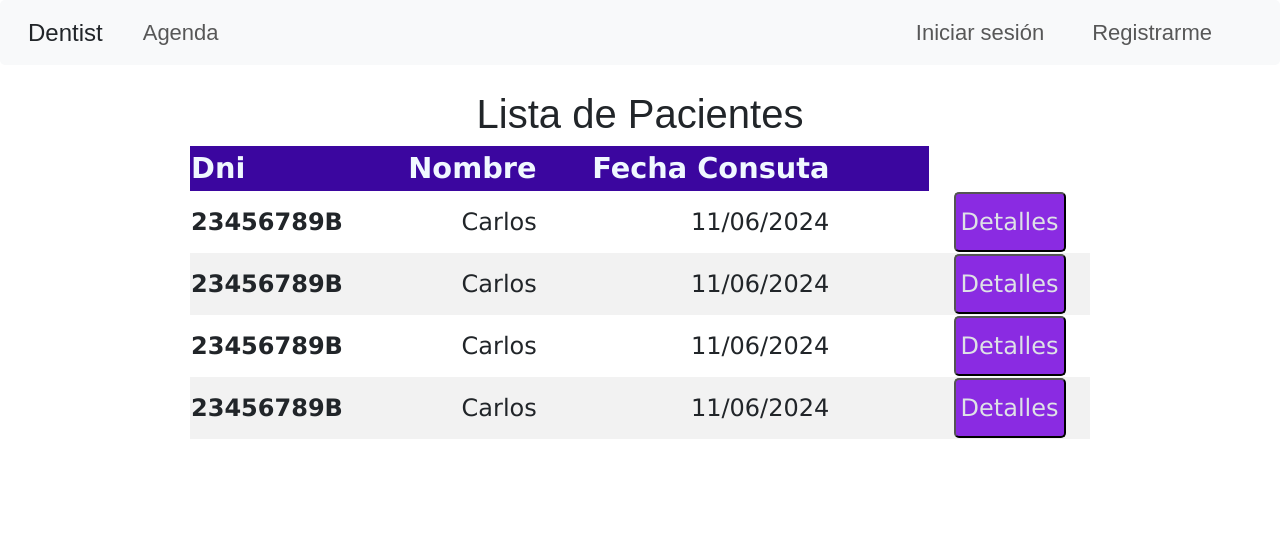
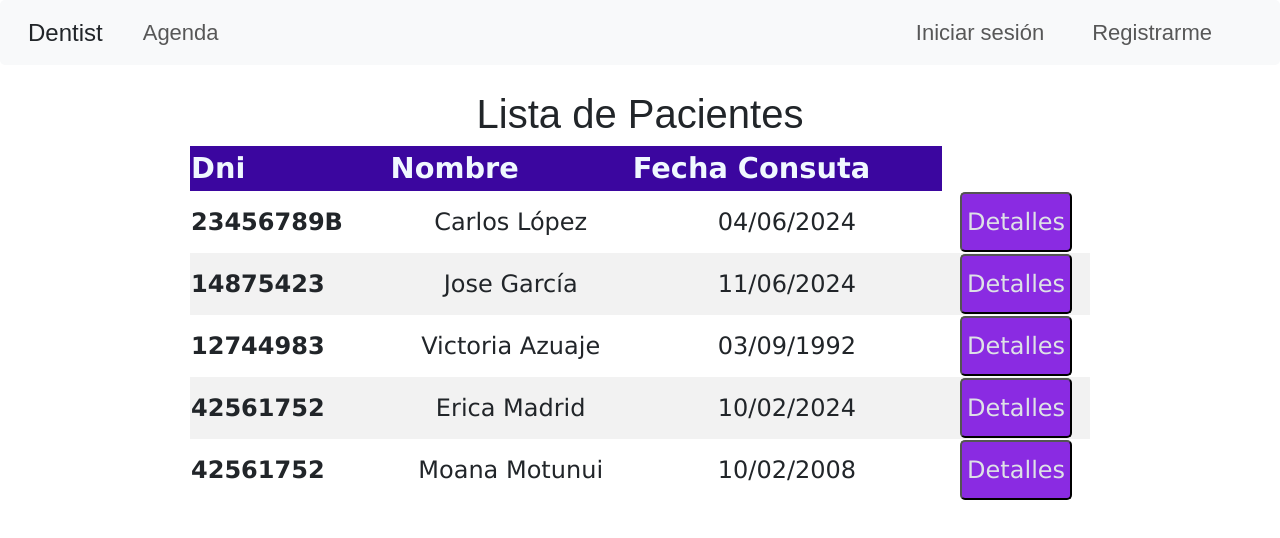
Before and after one commit to brendalamas/Dentist-App, an Angular app: page /pacientes in a window 1280 px wide. Shown: the top 538 px of the page. Built offline with nearby package versions, Linux system fonts and the light colour scheme.

Commit message:
Se agregaron pacientes con distintos nombres

```diff
--- a/src/app/components/mock-deskpacientes/mock-deskpacientes.component.html
+++ b/src/app/components/mock-deskpacientes/mock-deskpacientes.component.html
@@ -15,7 +15,7 @@
             @for (paciente of Pacientes; track paciente.dni) {
             <tr>
                 <th scope="row">{{paciente.dni}}</th>
-                <td>{{paciente.nombre}}</td>
+                <td>{{paciente.nombre}} {{paciente.apellido}}</td>
                 <td>{{paciente.fecha_cons}}</td>
                 <td><button type="button" [routerLink]="['/pacientes',paciente.dni]">Detalles</button> </td>
             </tr>
--- a/src/app/components/mock-deskpacientes/mock-deskpacientes.component.ts
+++ b/src/app/components/mock-deskpacientes/mock-deskpacientes.component.ts
@@ -26,60 +26,75 @@ export class MockDeskpacientesComponent implements OnInit {
         "apellido": "López",
         "email": "carlos@gmail.com",
         "telefono": 1158596966,
-        "fechaNacimiento": "string",
-        "edad": 45,
+        "fechaNacimiento": "11/11/2000",
+        "edad": 19,
         "genero": "Masculino",
         "dni": "23456789B",
-        "fecha_cons": "11/06/2024",
-        "razon_cons": "Dolor abdominal",
-        "diagnostico": "Gastritis",
+        "fecha_cons": "04/06/2024",
+        "razon_cons": "jaqueca crónica",
+        "diagnostico": "Anemia",
         "usuario": "carlosl99",
         "cobertura": "no"
       },
       {
-        "nombre": "Carlos",
-        "apellido": "López",
-        "email": "carlos@gmail.com",
-        "telefono": 1158596966,
-        "fechaNacimiento": "string",
+        "nombre": "Jose",
+        "apellido": "García",
+        "email": "garciapJose@hotmail.com",
+        "telefono": 1146259852,
+        "fechaNacimiento": "15/02/1979",
         "edad": 45,
         "genero": "Masculino",
-        "dni": "23456789B",
+        "dni": "14875423",
         "fecha_cons": "11/06/2024",
         "razon_cons": "Dolor abdominal",
         "diagnostico": "Gastritis",
-        "usuario": "carlosl99",
+        "usuario": "josega79",
+        "cobertura": "si"
+      },
+      {
+        "nombre": "Victoria",
+        "apellido": "Azuaje",
+        "email": "lasirenavicky@gmail.com",
+        "telefono": 1145621128,
+        "fechaNacimiento": "string",
+        "edad": 32,
+        "genero": "Femenino",
+        "dni": "12744983",
+        "fecha_cons": "03/09/1992",
+        "razon_cons": "Falta de gusto",
+        "diagnostico": "COVID",
+        "usuario": "vickysi12",
         "cobertura": "no"
       },
       {
-        "nombre": "Carlos",
-        "apellido": "López",
-        "email": "carlos@gmail.com",
-        "telefono": 1158596966,
+        "nombre": "Erica",
+        "apellido": "Madrid",
+        "email": "Ericama89@gmail.com",
+        "telefono": 1183463966,
         "fechaNacimiento": "string",
-        "edad": 45,
-        "genero": "Masculino",
-        "dni": "23456789B",
-        "fecha_cons": "11/06/2024",
-        "razon_cons": "Dolor abdominal",
-        "diagnostico": "Gastritis",
-        "usuario": "carlosl99",
-        "cobertura": "no"
+        "edad": 27,
+        "genero": "Femenino",
+        "dni": "42561752",
+        "fecha_cons": "10/02/2024",
+        "razon_cons": "Alergia en el pecho",
+        "diagnostico": "Dermatitis atópica",
+        "usuario": "erica_españa",
+        "cobertura": "si"
       },
       {
-        "nombre": "Carlos",
-        "apellido": "López",
-        "email": "carlos@gmail.com",
-        "telefono": 1158596966,
+        "nombre": "Moana",
+        "apellido": "Motunui",
+        "email": "Momotunui@gmail.com",
+        "telefono": 1142123942,
         "fechaNacimiento": "string",
-        "edad": 45,
-        "genero": "Masculino",
-        "dni": "23456789B",
-        "fecha_cons": "11/06/2024",
-        "razon_cons": "Dolor abdominal",
-        "diagnostico": "Gastritis",
-        "usuario": "carlosl99",
-        "cobertura": "no"
+        "edad": 16,
+        "genero": "Femenino",
+        "dni": "42561752",
+        "fecha_cons": "10/02/2008",
+        "razon_cons": "Dolor en la piel",
+        "diagnostico": "Quemadura solar",
+        "usuario": "princesa_87",
+        "cobertura": "si"
       }
     ];
   }
```
